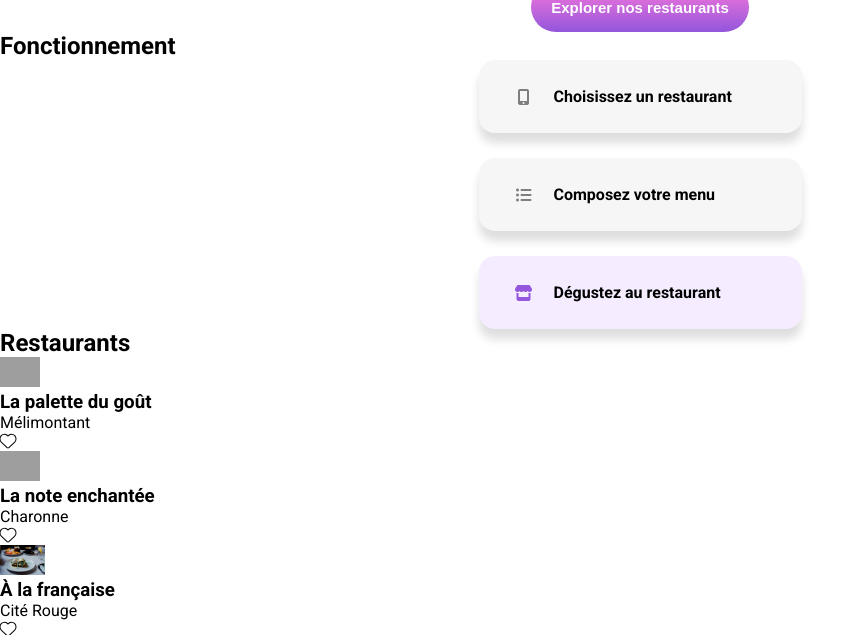
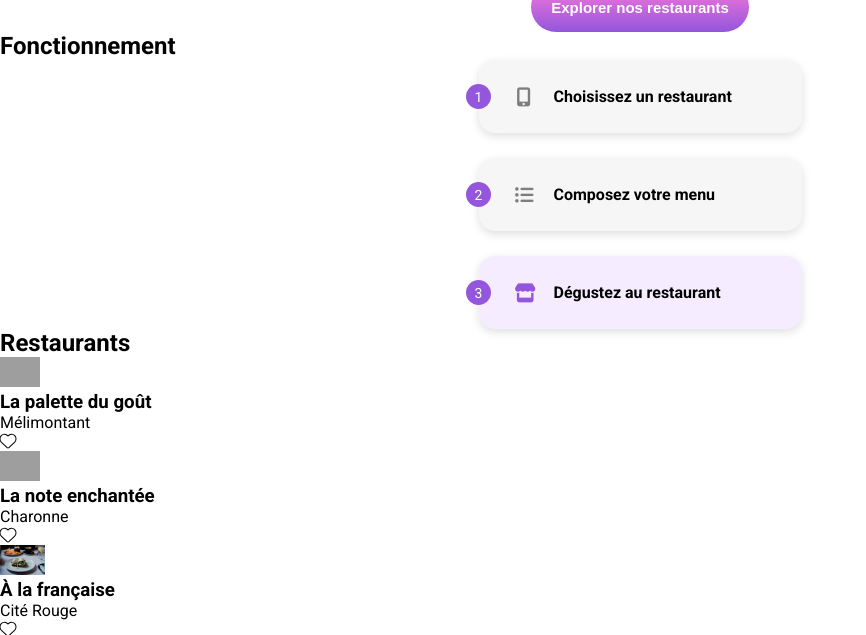
Before and after one commit to micka-le-dev/OC-P3-ohmyfood, a website: page index.html in a window 1280 px wide. Shown: the part 122-757 px from the top of the page, without its empty margins (0-866 px from the left). Drawn offline with nearby package versions, Linux system fonts and the light colour scheme; files that its build step writes are made by us from their sources; grey boxes are pictures that could not be loaded; a web font is replaced by a local one.

Commit message:
fixes #3, stylise les numéros des étapes de fonctionnement du site

```diff
--- a/scss/layouts/_manuel.scss
+++ b/scss/layouts/_manuel.scss
@@ -5,24 +5,50 @@
         flex-direction: column;
         align-items: center;
         row-gap: 25px;
+
+        list-style: none;
+        counter-reset: li
     }
 
     &__etape{
+        position: relative;
         width: 323px;
         height: 73px;
         background-color: #f6f6f6;
-        box-shadow: 0 10px 10px #0002;
+        box-shadow: 0 3px 10px #0002;
         border-radius: 16px;
 
         display: flex;
         align-items: center;
         padding-left: 36px;
+
+        counter-increment: li;
+        &::before{
+            content: counter(li);
+            position: absolute;
+            left:calc(-1 * $largeur-numero-liste/2);
+
+            display: flex;
+            justify-content: center;
+            align-items: center;
+
+            aspect-ratio: 1/1;
+            width: $largeur-numero-liste;
+            border-radius: $largeur-numero-liste;
+
+            color: $couleur-tres-claire;
+            background-color: $couleur-primaire;
+
+            font-size: 14px;
+        }
     }
+
     &__icone{
         color: #7e7e7e;
         display: inline-block;
         width: 18px;
         text-align: center;
+        font-size: 19px;
     }
     &__instruction{
         font-weight: bold;
--- a/scss/utils/_variables.scss
+++ b/scss/utils/_variables.scss
@@ -12,6 +12,9 @@ $couleur-tres-claire: #fff;
 $police-titre: 'Shrikhand', cursive;
 $police-texte: 'Roboto', sans-serif;
 
+/* dimmesions */
+$largeur-numero-liste: 25px;
+
 /* variables css */
 :root{
     --largeur-btn: 218px;
```
